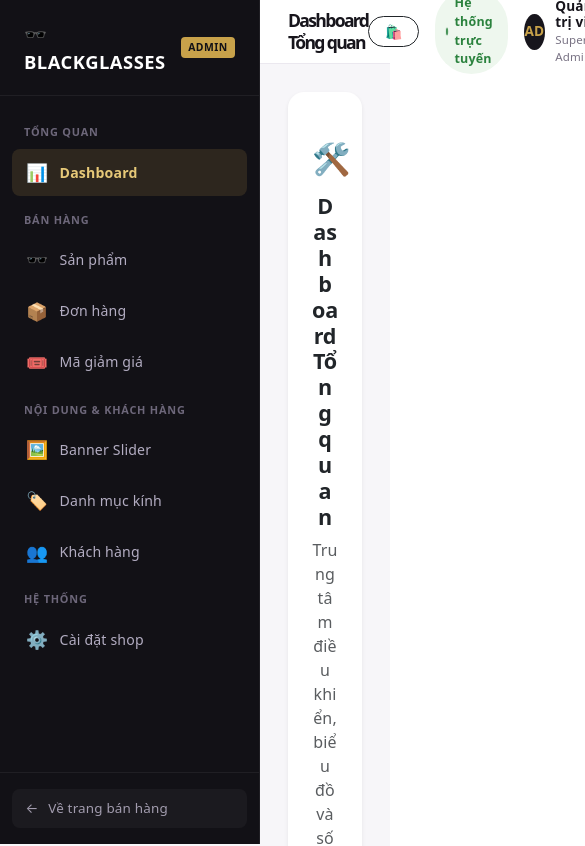
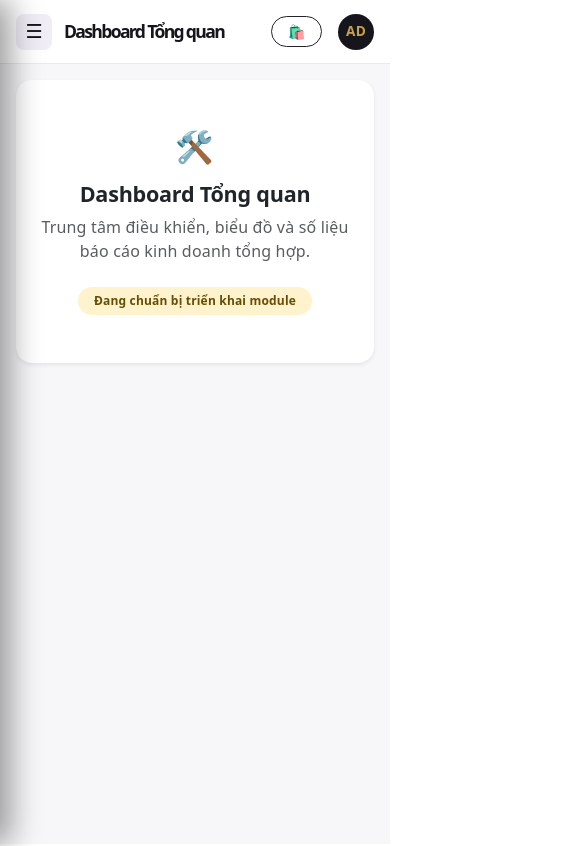
Before and after one commit to Trngkiensv/Frontend-03-T2-T6, a React (Vite) app: page /admin in a window 390 px wide. Shown: the top 846 px of the page, 585 px wide, since content can reach past the window. Built offline with nearby package versions, Linux system fonts and the light colour scheme.

Commit message:
style(admin-layout): tối ưu giao diện responsive cho Sidebar dạng drawer trên mobile

```diff
--- a/src/layouts/AdminLayout.css
+++ b/src/layouts/AdminLayout.css
@@ -19,6 +19,7 @@
   z-index: 1040;
   border-right: 1px solid rgba(255, 255, 255, 0.06);
   flex-shrink: 0;
+  transition: transform 0.25s ease-in-out;
 }
 
 .admin-sidebar__brand {
@@ -49,6 +50,22 @@
   border-radius: 4px;
   font-weight: 700;
   letter-spacing: 0.5px;
+}
+
+.admin-sidebar__close {
+  background: rgba(255, 255, 255, 0.08);
+  border: none;
+  color: #fff;
+  width: 28px;
+  height: 28px;
+  border-radius: 6px;
+  font-size: 0.85rem;
+  display: grid;
+  place-items: center;
+  cursor: pointer;
+}
+.admin-sidebar__close:hover {
+  background: rgba(255, 255, 255, 0.18);
 }
 
 .admin-sidebar__nav {
@@ -150,7 +167,23 @@
 .admin-header__left {
   display: flex;
   align-items: center;
-  gap: 1rem;
+  gap: 0.75rem;
+}
+
+.admin-header__toggle {
+  background: #f1edf7;
+  border: none;
+  width: 36px;
+  height: 36px;
+  border-radius: 8px;
+  font-size: 1.2rem;
+  display: grid;
+  place-items: center;
+  cursor: pointer;
+  color: #17151c;
+}
+.admin-header__toggle:hover {
+  background: #e2dceb;
 }
 
 .admin-header__title {
@@ -233,3 +266,43 @@
   flex: 1;
   padding: 1.75rem;
 }
+
+/* Backdrop Overlay for Mobile */
+.admin-backdrop {
+  position: fixed;
+  inset: 0;
+  background: rgba(0, 0, 0, 0.55);
+  z-index: 1030;
+  backdrop-filter: blur(2px);
+  animation: admin-fade-in 0.2s ease-out;
+}
+
+@keyframes admin-fade-in {
+  from { opacity: 0; }
+  to { opacity: 1; }
+}
+
+/* Responsive Drawer for Tablet & Mobile */
+@media (max-width: 991px) {
+  .admin-sidebar {
+    position: fixed;
+    top: 0;
+    left: 0;
+    bottom: 0;
+    height: 100vh;
+    transform: translateX(-100%);
+    box-shadow: 10px 0 30px rgba(0, 0, 0, 0.4);
+  }
+
+  .admin-sidebar.admin-sidebar--open {
+    transform: translateX(0);
+  }
+
+  .admin-header {
+    padding: 0 1rem;
+  }
+
+  .admin-content {
+    padding: 1rem;
+  }
+}
--- a/src/layouts/AdminLayout.tsx
+++ b/src/layouts/AdminLayout.tsx
@@ -1,3 +1,4 @@
+import { useState, useEffect } from "react";
 import { NavLink, Link, Outlet, useLocation } from "react-router-dom";
 import "./AdminLayout.css";
 
@@ -21,6 +22,12 @@ const ADMIN_NAV_LINKS = [
 
 export default function AdminLayout() {
   const location = useLocation();
+  const [isSidebarOpen, setIsSidebarOpen] = useState(false);
+
+  // Auto-close sidebar on route change on mobile
+  useEffect(() => {
+    setIsSidebarOpen(false);
+  }, [location.pathname]);
 
   const getPageTitle = () => {
     const currentPath = location.pathname;
@@ -37,13 +44,32 @@ export default function AdminLayout() {
 
   return (
     <div className="admin-layout">
+      {/* Mobile Backdrop Overlay */}
+      {isSidebarOpen && (
+        <div
+          className="admin-backdrop"
+          onClick={() => setIsSidebarOpen(false)}
+          aria-hidden="true"
+        />
+      )}
+
       {/* Sidebar */}
-      <aside className="admin-sidebar">
+      <aside className={`admin-sidebar ${isSidebarOpen ? "admin-sidebar--open" : ""}`}>
         <div className="admin-sidebar__brand">
           <Link to="/admin" className="admin-sidebar__brand-link">
             <span>🕶️ BLACKGLASSES</span>
           </Link>
-          <span className="admin-sidebar__badge">ADMIN</span>
+          <div className="d-flex align-items-center gap-2">
+            <span className="admin-sidebar__badge">ADMIN</span>
+            <button
+              type="button"
+              className="admin-sidebar__close d-lg-none"
+              onClick={() => setIsSidebarOpen(false)}
+              aria-label="Đóng thanh điều hướng"
+            >
+              ✕
+            </button>
+          </div>
         </div>
 
         <nav className="admin-sidebar__nav">
@@ -89,6 +115,14 @@ export default function AdminLayout() {
         {/* Admin Header */}
         <header className="admin-header">
           <div className="admin-header__left">
+            <button
+              type="button"
+              className="admin-header__toggle d-lg-none"
+              onClick={() => setIsSidebarOpen(true)}
+              aria-label="Mở thanh điều hướng"
+            >
+              ☰
+            </button>
             <h1 className="admin-header__title">{getPageTitle()}</h1>
           </div>
 
@@ -102,14 +136,14 @@ export default function AdminLayout() {
               <span className="d-none d-sm-inline">Xem cửa hàng</span>
             </Link>
 
-            <div className="admin-header__badge-live">
+            <div className="admin-header__badge-live d-none d-md-flex">
               <span className="admin-header__badge-dot" />
               <span>Hệ thống trực tuyến</span>
             </div>
 
             <div className="admin-header__profile">
               <div className="admin-header__avatar">AD</div>
-              <div className="admin-header__profile-info">
+              <div className="admin-header__profile-info d-none d-sm-flex">
                 <span className="admin-header__name">Quản trị viên</span>
                 <span className="admin-header__role">Super Admin</span>
               </div>
```
